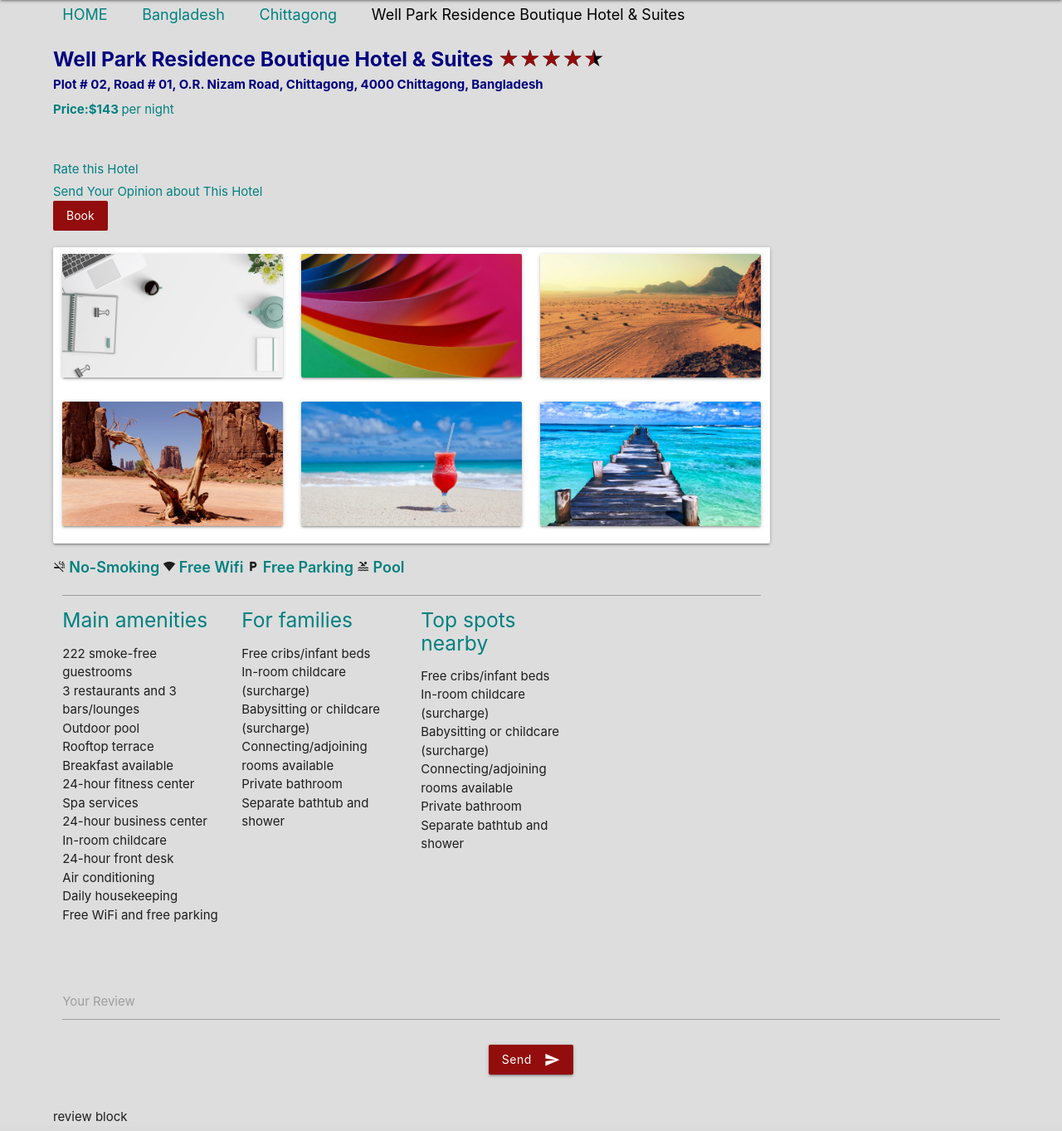
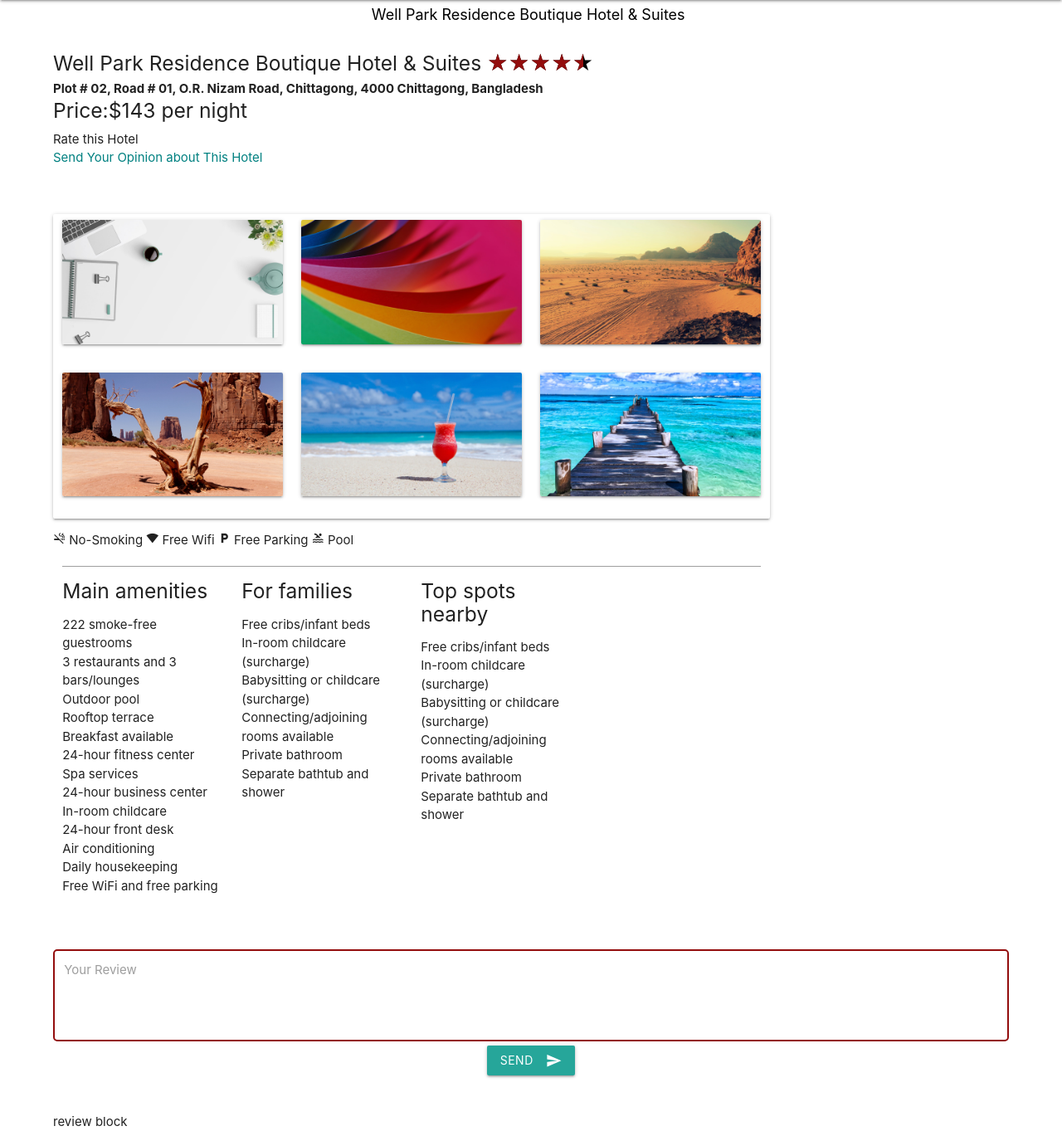
Before and after one commit to RakibCSE/hotel-recsys, a Django app: template templates/hotel_app/hotel_view.html in a window 1280 px wide. Shown: the part 70-1433 px from the top of the page at 83% size. Run offline with Django 3.2, Linux system fonts and the light colour scheme; the template is opened without the code that fills it, so the values that code supplies are empty; parts of the project's set-up code (start-up, migrations or seed data) failed here and were passed over; some libraries are stand-ins or nearby versions; some web fonts are replaced.

Commit message:
hotel view redesigned

```diff
--- a/static/css/hotel_view.css
+++ b/static/css/hotel_view.css
@@ -1,26 +1,6 @@
-.navigate {
-    height: 50px;
-    background-color: #930d0d;
-    border: 1px solid #930d0d;
-    margin-top: 0px;
-    margin-bottom: 0px;
+.top-row {
+    margin-top: 50px;
 }
-
-body {
-    background: #ddd;
-}
-
-
-.n-a-v {
-    font-size: 17px;
-    font-weight: 500;
-    color: white;
-}
-
-.n-a-v:hover {
-    color: black;
-}
-
 
 /* RATINGS CSS  */
 
@@ -48,7 +28,7 @@
 }
 
 .stars-0:after {
-    width: 0%;
+    width: 0;
 }
 
 .stars-10:after {
@@ -91,53 +71,73 @@
     width: 100%;
 }
 
-.heaaading {
+/*RATING CSS END*/
+
+.hotel-heading {
     font-weight: 700;
     color: #000080;
 }
 
-.button-color {
-    background-color: #930d0d;
-    text-transform: none;
-}
-
-
-.naamme {
-    color: teal;
-}
-
-.signss {
+.utility-signs {
+    margin-right: 10px;
     color: teal;
     font-size: 18px;
     font-weight: 600;
 }
 
-.romreserve {
-    background-color: #930d0d;
+.fa-star {
+    font-size: 18px;
 }
 
-.field-input {
-    color: white;
-}
-
-.fa-star {
-    font-size: 65px;
-}
-
-.yes {
+.tag-price {
+    margin-bottom: 13px;
+    font-size: 25px;
+    font-weight: 500;
     color: teal;
 }
 
-.tagprice {
-    font-size: 15px;
-    font-weight: 700;
-    color: teal;
+.divider-row {
+    margin-bottom: 0;
 }
 
-#reviews {
-
+input {
+    margin-bottom: 0 !important;
+    border: none !important;
+    box-shadow: none !important;
 }
 
-#your-review {
+input:focus {
+    border-bottom: none !important;
+    box-shadow: none !important;
+}
 
+textarea {
+    height: 100px !important;
+    margin-bottom: 0 !important;
+    border: none !important;
+    box-shadow: none !important;
 }
+
+textarea:focus {
+    border-bottom: none !important;
+    box-shadow: none !important;
+}
+
+
+
+.row .col{
+    margin: 0 0 5px 0;
+}
+
+.input-field {
+    border: 2px solid #930d0d;
+    border-radius: 5px;
+}
+
+.search-here {
+    font-family: 'Oswald', sans-serif;
+    font-size: 2rem;
+    font-weight: 200;
+    color: #930d0d;
+    text-overflow: ellipsis;
+}
```
